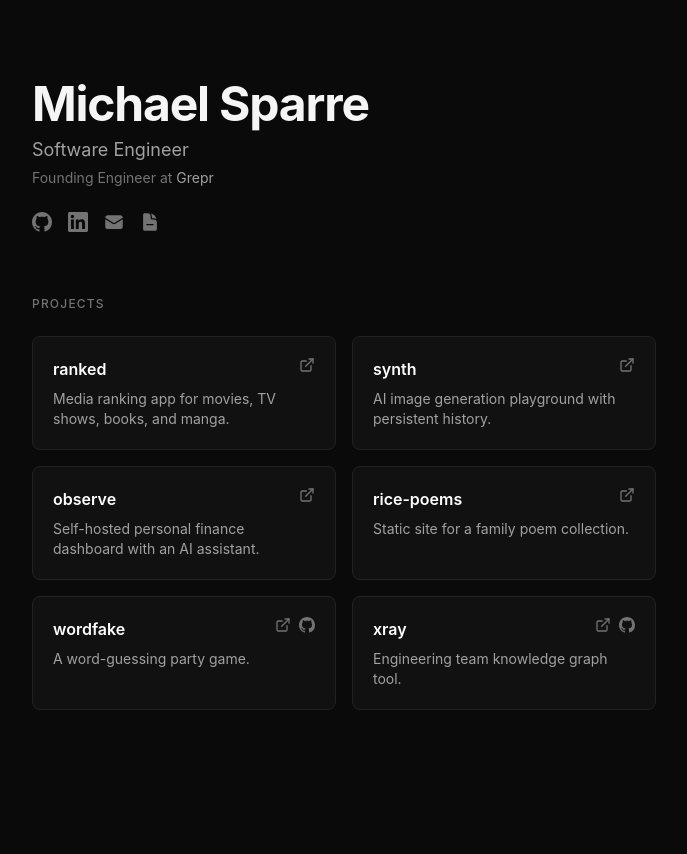
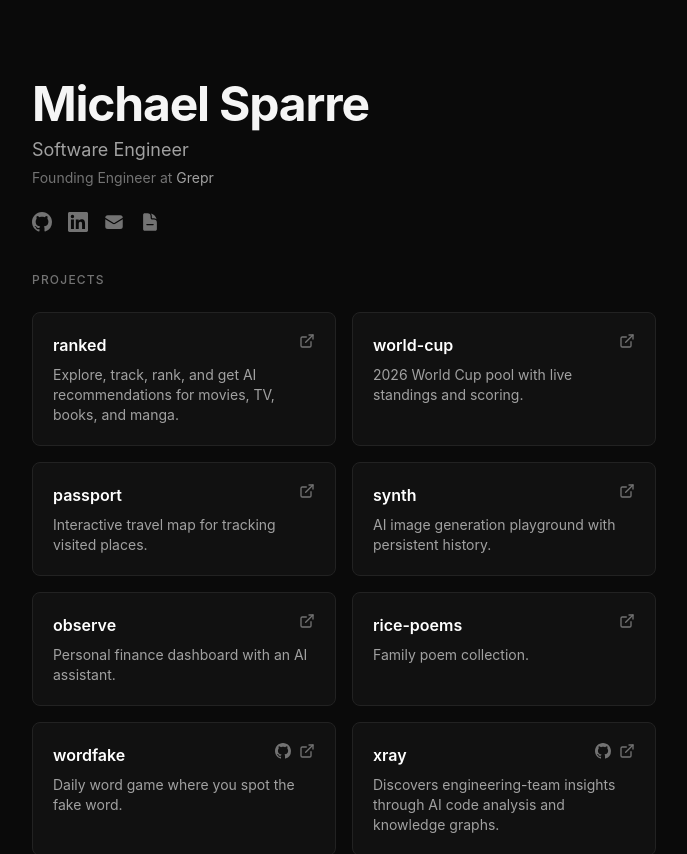
Before and after one commit to micsparre/micsparre.github.io, a React (Vite) app: page / in a window 1280 px wide. Shown: the top 854 px of the page, without its empty margins (296-983 px from the left). Before the commit the page ends 800 px from the top, so only its background shows below. Built offline with nearby package versions, Linux system fonts and the light colour scheme.

Commit message:
Update portfolio projects

```diff
--- a/src/components/Hero.tsx
+++ b/src/components/Hero.tsx
@@ -41,7 +41,7 @@ const links = [
 
 export default function Hero() {
   return (
-    <section className="mb-16">
+    <section className="mb-10">
       <h1 className="text-4xl sm:text-5xl font-bold tracking-tight mb-2">
         Michael Sparre
       </h1>
--- a/src/components/ProjectCard.tsx
+++ b/src/components/ProjectCard.tsx
@@ -11,6 +11,19 @@ export default function ProjectCard({ name, description, url, github }: Project)
       <div className="flex items-start justify-between mb-2">
         <h3 className="font-semibold text-white">{name}</h3>
         <div className="flex gap-2 ml-3 shrink-0">
+          {github && (
+            <a
+              href={github}
+              target="_blank"
+              rel="noopener noreferrer"
+              aria-label={`${name} source code`}
+              className="text-neutral-500 hover:text-white transition-colors"
+            >
+              <svg viewBox="0 0 24 24" width="16" height="16" fill="currentColor">
+                <path d="M12 0C5.37 0 0 5.37 0 12c0 5.31 3.435 9.795 8.205 11.385.6.105.825-.255.825-.57 0-.285-.015-1.23-.015-2.235-3.015.555-3.795-.735-4.035-1.41-.135-.345-.72-1.41-1.23-1.695-.42-.225-1.02-.78-.015-.795.945-.015 1.62.87 1.845 1.23 1.08 1.815 2.805 1.305 3.495.99.105-.78.42-1.305.765-1.605-2.67-.3-5.46-1.335-5.46-5.925 0-1.305.465-2.385 1.23-3.225-.12-.3-.54-1.53.12-3.18 0 0 1.005-.315 3.3 1.23.96-.27 1.98-.405 3-.405s2.04.135 3 .405c2.295-1.56 3.3-1.23 3.3-1.23.66 1.65.24 2.88.12 3.18.765.84 1.23 1.905 1.23 3.225 0 4.605-2.805 5.625-5.475 5.925.435.375.81 1.095.81 2.22 0 1.605-.015 2.895-.015 3.3 0 .315.225.69.825.57A12.02 12.02 0 0 0 24 12c0-6.63-5.37-12-12-12z" />
+              </svg>
+            </a>
+          )}
           {url && (
             <a
               href={url}
@@ -26,19 +39,6 @@ export default function ProjectCard({ name, description, url, github }: Project)
               </svg>
             </a>
           )}
-          {github && (
-            <a
-              href={github}
-              target="_blank"
-              rel="noopener noreferrer"
-              aria-label={`${name} source code`}
-              className="text-neutral-500 hover:text-white transition-colors"
-            >
-              <svg viewBox="0 0 24 24" width="16" height="16" fill="currentColor">
-                <path d="M12 0C5.37 0 0 5.37 0 12c0 5.31 3.435 9.795 8.205 11.385.6.105.825-.255.825-.57 0-.285-.015-1.23-.015-2.235-3.015.555-3.795-.735-4.035-1.41-.135-.345-.72-1.41-1.23-1.695-.42-.225-1.02-.78-.015-.795.945-.015 1.62.87 1.845 1.23 1.08 1.815 2.805 1.305 3.495.99.105-.78.42-1.305.765-1.605-2.67-.3-5.46-1.335-5.46-5.925 0-1.305.465-2.385 1.23-3.225-.12-.3-.54-1.53.12-3.18 0 0 1.005-.315 3.3 1.23.96-.27 1.98-.405 3-.405s2.04.135 3 .405c2.295-1.56 3.3-1.23 3.3-1.23.66 1.65.24 2.88.12 3.18.765.84 1.23 1.905 1.23 3.225 0 4.605-2.805 5.625-5.475 5.925.435.375.81 1.095.81 2.22 0 1.605-.015 2.895-.015 3.3 0 .315.225.69.825.57A12.02 12.02 0 0 0 24 12c0-6.63-5.37-12-12-12z" />
-              </svg>
-            </a>
-          )}
         </div>
       </div>
       <p className="text-sm text-neutral-400">{description}</p>
--- a/src/components/Projects.tsx
+++ b/src/components/Projects.tsx
@@ -4,8 +4,18 @@ const projects: Project[] = [
   {
     name: "ranked",
     description:
-      "Media ranking app for movies, TV shows, books, and manga.",
+      "Explore, track, rank, and get AI recommendations for movies, TV, books, and manga.",
     url: "https://ranked.michaelsparre.com",
+  },
+  {
+    name: "world-cup",
+    description: "2026 World Cup pool with live standings and scoring.",
+    url: "https://worldcup.michaelsparre.com",
+  },
+  {
+    name: "passport",
+    description: "Interactive travel map for tracking visited places.",
+    url: "https://passport.michaelsparre.com",
   },
   {
     name: "synth",
@@ -16,25 +26,30 @@ const projects: Project[] = [
   {
     name: "observe",
     description:
-      "Self-hosted personal finance dashboard with an AI assistant.",
+      "Personal finance dashboard with an AI assistant.",
     url: "https://observe.michaelsparre.com",
   },
   {
     name: "rice-poems",
-    description: "Static site for a family poem collection.",
+    description: "Family poem collection.",
     url: "https://rice.michaelsparre.com",
   },
   {
     name: "wordfake",
-    description: "A word-guessing party game.",
+    description: "Daily word game where you spot the fake word.",
     url: "https://wordfake.com",
     github: "https://github.com/micsparre/wordfake",
   },
   {
     name: "xray",
-    description: "Engineering team knowledge graph tool.",
+    description: "Discovers engineering-team insights through AI code analysis and knowledge graphs.",
     url: "https://xray.michaelsparre.com",
     github: "https://github.com/micsparre/xray",
+  },
+  {
+    name: "pokemon favicon generator",
+    description: "Generate favicon packages from Pokemon sprites.",
+    url: "https://poke.michaelsparre.com",
   },
 ];
 
```
